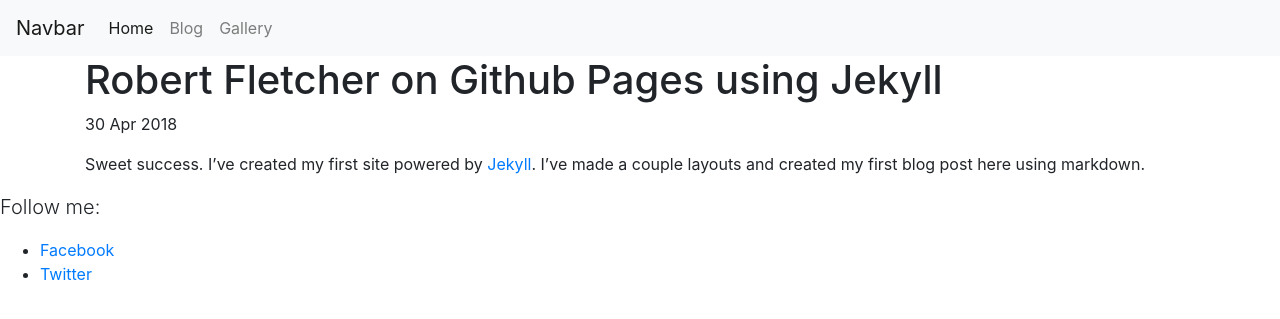
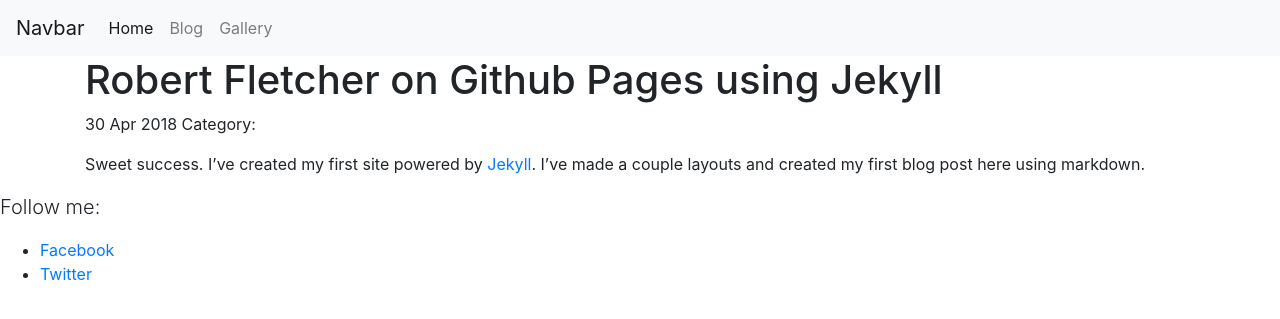
Before and after one commit to robbiegod/robbiegod.github.com, a Jekyll site: the page built from _posts/2018-04-30-robbiegod-site-launched.md, in a window 1280 px wide. Shown: the top 319 px of the page. Built offline with Jekyll 4.4.1, drawn with Linux system fonts in a browser that asks for light colours.

Commit message:
add categories

```diff
--- a/_layouts/default.html
+++ b/_layouts/default.html
@@ -38,14 +38,7 @@
     {{ content }}
    </div>
 
-   <div class="tweets">
-      {% if post.tweet %}
-            <p>This is a tweet: </p>
-            <div class="my-tweet-class">
-              {{ post.tweet }}
-            </div>
-      {% endif %}
-      </div>
+
 
    <footer>
     <p class="lead">Follow me:</p>
--- a/_layouts/post.html
+++ b/_layouts/post.html
@@ -2,7 +2,7 @@
 layout: default
 ---
 <h1>{{ page.title }}</h1>
-<p class="meta">{{ page.date | date_to_string }}</p>
+<p class="meta">{{ page.date | date_to_string }} Category: {{ categories }}</p>
 
 <div class="post">
   {{ content }}
--- /dev/null
+++ b/category/blog.html
@@ -0,0 +1,5 @@
+---
+layout: category
+title: Blog
+category: blog
+---
--- /dev/null
+++ b/category/personal.html
@@ -0,0 +1,5 @@
+---
+layout: category
+title: Personal
+category: personal
+---
--- /dev/null
+++ b/category/tweet.html
@@ -0,0 +1,5 @@
+---
+layout: category
+title: Tweets
+category: tweets
+---
```
Also changed, not shown: _layouts/category.html (added, +9 -0 lines), _posts/2018-04-30-robbiegod-site-launched.md (+2 -2 lines).
